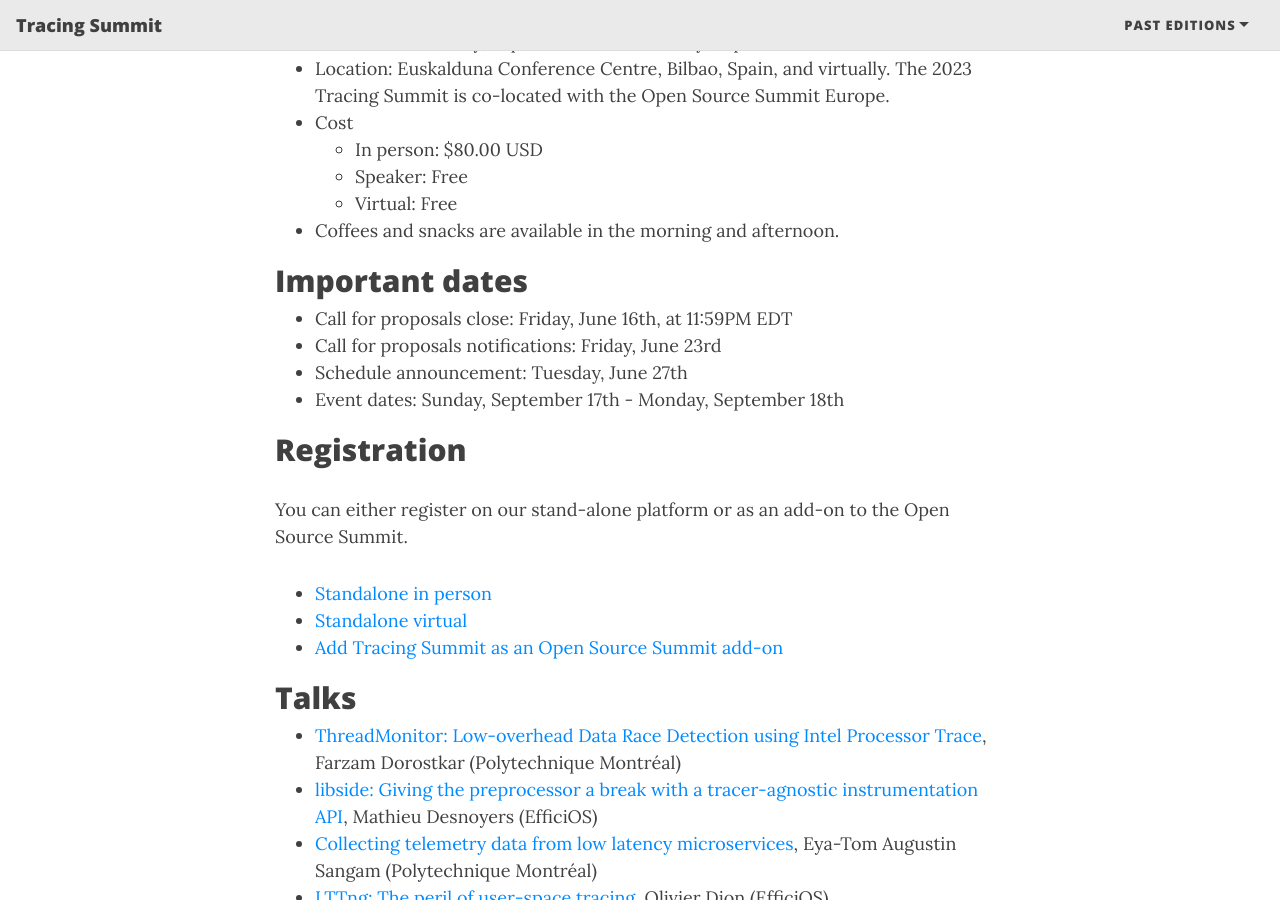
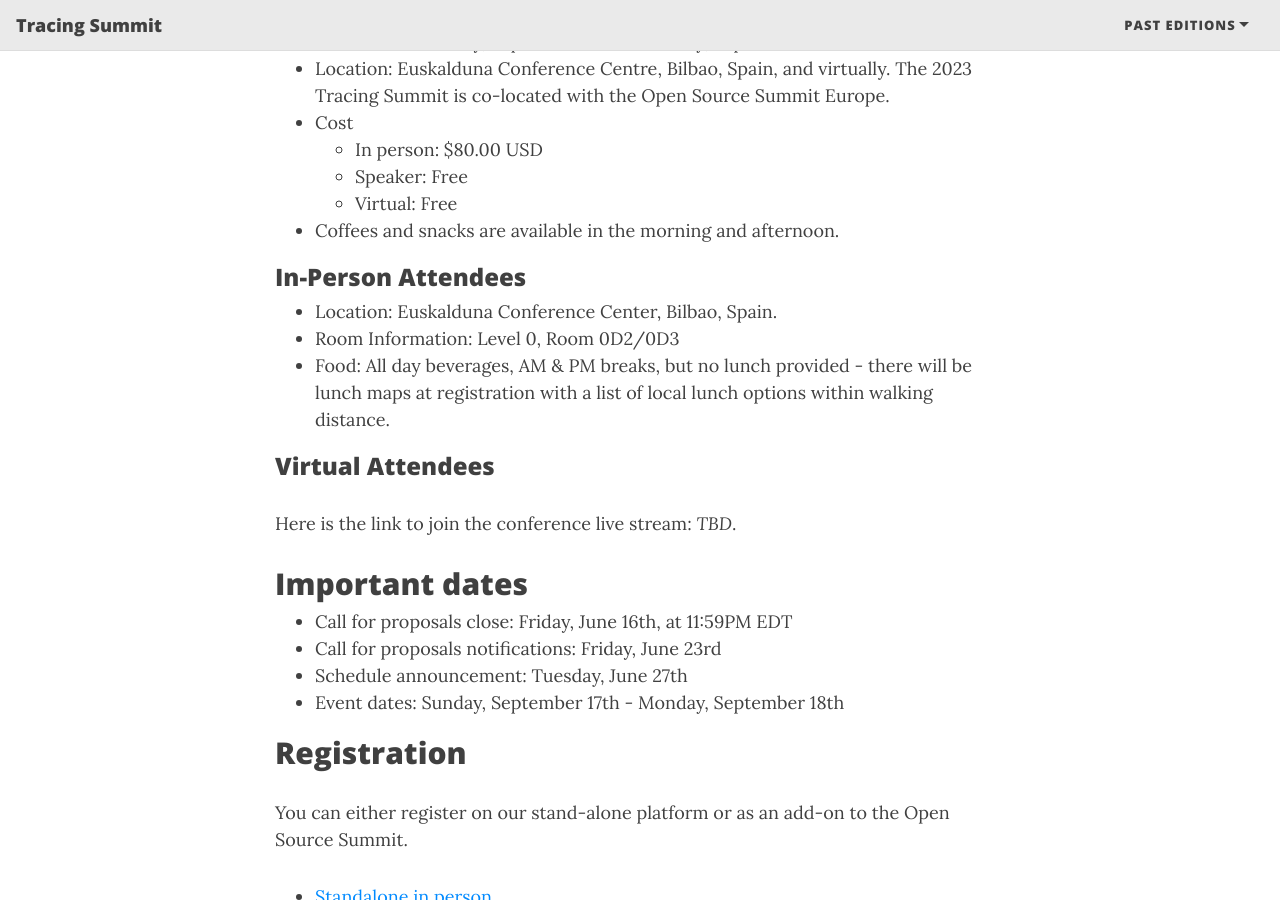
Before and after one commit to tracingsummit/tracingsummit.github.io, a Jekyll site: the page built from index.md, in a window 1280 px wide and 900 px high, scrolled down 542 px. Built offline with Jekyll 4.4.1, drawn with Linux system fonts in a browser that asks for light colours; nearby versions of some CDN libraries.

Commit message:
index: Add location details
Signed-off-by: Olivier Dion <odion@efficios.com>

```diff
--- a/index.md
+++ b/index.md
@@ -22,6 +22,18 @@ real-time systems, as well as kernel development.
     * Speaker: Free
     * Virtual: Free
 * Coffees and snacks are available in the morning and afternoon.
+
+### In-Person Attendees
+
+* Location: Euskalduna Conference Center, Bilbao, Spain.
+* Room Information: Level 0, Room 0D2/0D3
+* Food: All day beverages, AM & PM breaks, but no lunch provided - there will be
+  lunch maps at registration with a list of local lunch options within walking
+  distance.
+
+### Virtual Attendees
+
+Here is the link to join the conference live stream: *TBD*.
 
 ## Important dates
 
```
